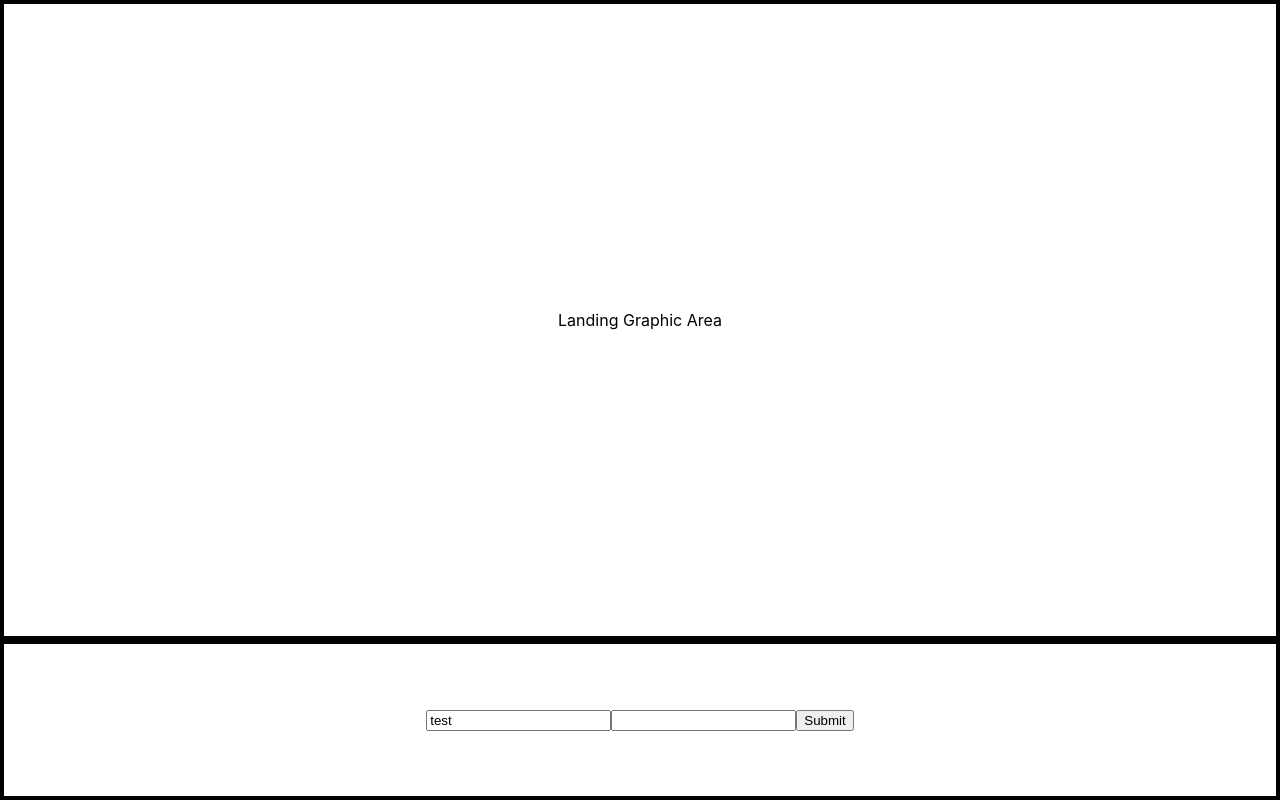
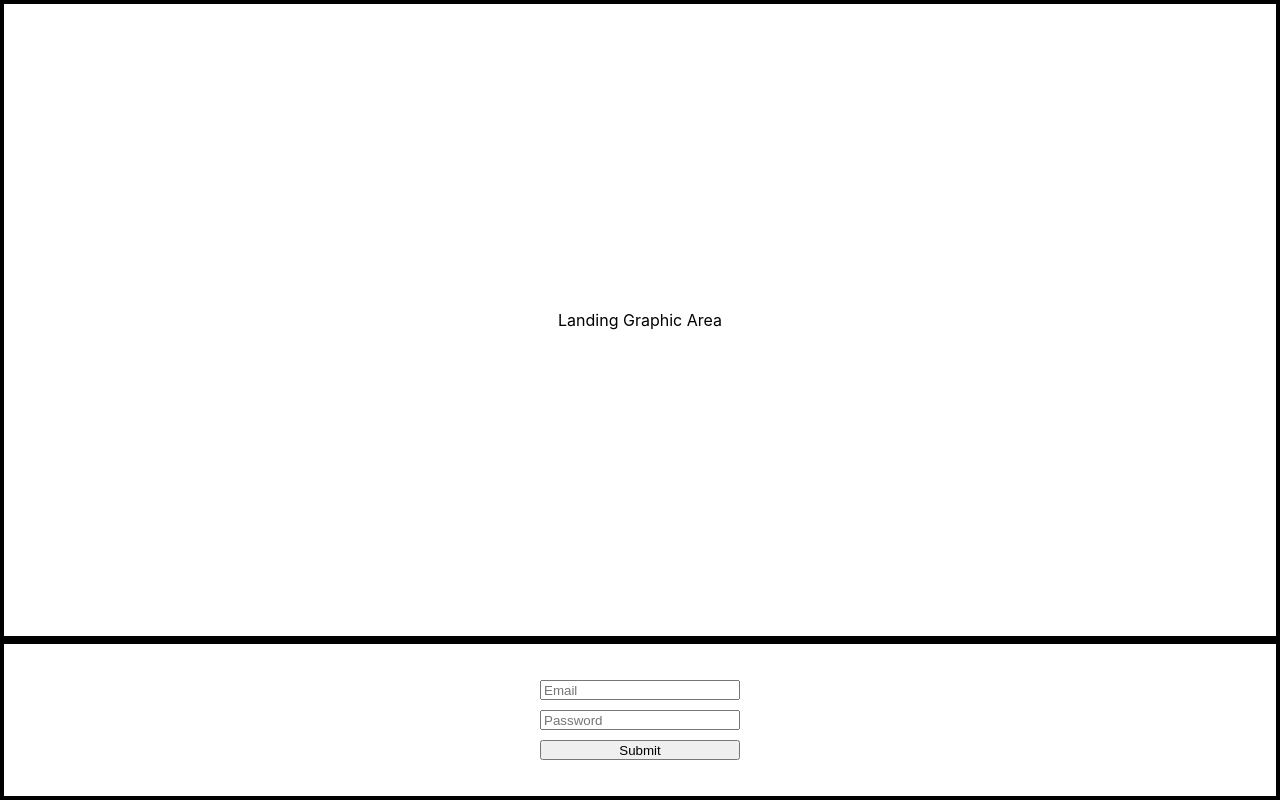
Before and after one commit to Mark-Cooper-Janssen-Vooles/Todolendar.UI, a React (Create React App) app: page / in a window 1280 px wide. Both pictures are taken after a click on the button "Login". Built offline with nearby package versions, Linux system fonts and the light colour scheme.

Commit message:
[MASTER] Finish basic stylings for form

```diff
--- a/src/App.css
+++ b/src/App.css
@@ -7,3 +7,19 @@
   width: 200px;
   height: 20px;
 }
+
+.Input {
+  width: 192px;
+  height: 14px;
+}
+
+.Form {
+  display: flex;
+  flex-direction: column;
+  align-items: center;
+  justify-content: center;
+}
+
+.BottomMargin {
+  margin-bottom: 10px;
+}
--- a/src/components/LoginForm.tsx
+++ b/src/components/LoginForm.tsx
@@ -1,24 +1,24 @@
 import React from 'react';
 import { useForm } from "react-hook-form";
+import '../App.css';
+
+type FormData = {
+    username: string;
+    password: string;
+}
 
 const LoginForm = () => {
-    const { register, handleSubmit, watch, formState: { errors } } = useForm();
-    const onSubmit = (data: any) => console.log(data);
-
-    console.log(watch("example")); // watch input value by passing the name of it
+    const { register, handleSubmit, formState: { errors } } = useForm<FormData>();
+    const onSubmit = (data: FormData) => {
+        // send to redux here
+        console.log(data);
+    }
 
     return (
-        /* "handleSubmit" will validate your inputs before invoking "onSubmit" */
-        <form onSubmit={handleSubmit(onSubmit)}>
-            {/* register your input into the hook by invoking the "register" function */}
-            <input defaultValue="test" {...register("example")} />
-
-            {/* include validation with required or other standard HTML validation rules */}
-            <input {...register("exampleRequired", { required: true })} />
-            {/* errors will return when field validation fails  */}
-            {errors.exampleRequired && <span>This field is required</span>}
-
-            <input type="submit" />
+        <form className="Form" onSubmit={handleSubmit(onSubmit)}>
+            <input className="Input BottomMargin" {...register("username")} placeholder="Email"/>
+            <input className="Input BottomMargin" {...register("password")} placeholder="Password" type="password"/>
+            <input className="Button" type="submit" />
         </form>
     );
 }
--- a/src/components/LoginSignupBar.css
+++ b/src/components/LoginSignupBar.css
@@ -3,8 +3,6 @@
     display: flex;
     align-items: center;
     justify-content: center;
-    row-gap: 20px;
-    column-gap: 20px;
 }
 
 .LoginButton {
```
